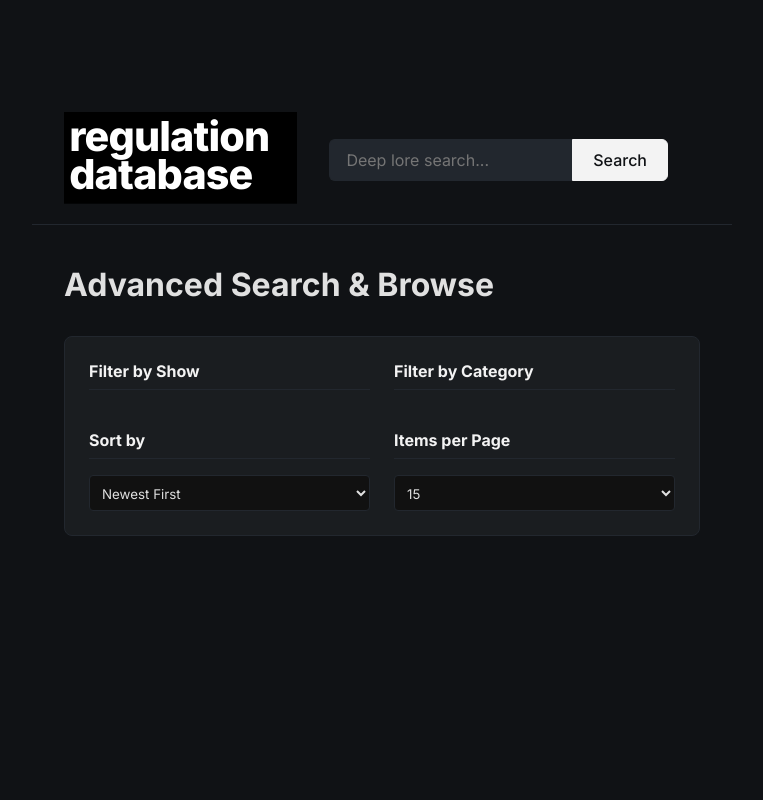
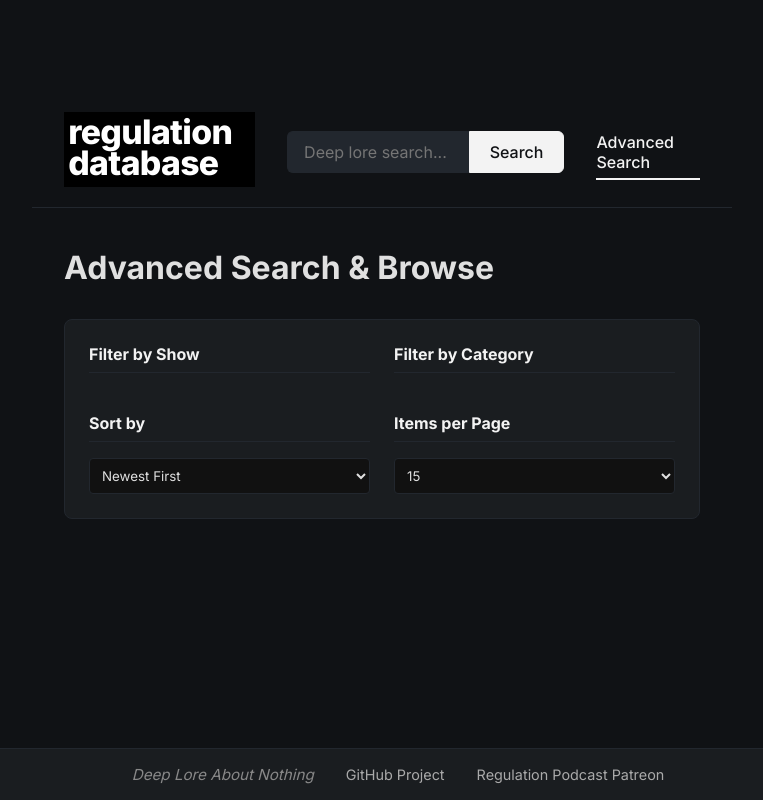
Before and after one commit to SamOhrenberg/regulation-database, a React (Create React App) app in the folder webapp/: page /search in a window 1280 px wide. Shown: the whole page, without its empty margins (258-1021 px from the left). Built offline with nearby package versions, Linux system fonts and the light colour scheme.

Commit message:
should compile now

```diff
--- a/webapp/src/App.css
+++ b/webapp/src/App.css
@@ -666,3 +666,69 @@ mark {
   font-size: 1rem;
   color: var(--text-color);
 }
+
+
+/* --- Footer Styles --- */
+
+/* Base styles (Mobile-first: static footer) */
+.app-footer {
+  width: 100%;
+  padding: 1.5rem 1rem;
+  text-align: center;
+  background-color: #1a1d20;
+  border-top: 1px solid var(--border-color);
+  margin-top: 4rem;
+  display: flex;
+  flex-direction: column;
+  align-items: center;
+  gap: 1rem;
+}
+
+.footer-tagline {
+  font-size: 0.95rem;
+  color: #888;
+  margin: 0;
+  font-style: italic;
+}
+
+.footer-links {
+  display: flex;
+  justify-content: center;
+  align-items: center;
+  gap: 2rem;
+  flex-wrap: wrap;
+}
+
+.footer-link {
+  color: #aaa;
+  text-decoration: none;
+  font-size: 0.9rem;
+  transition: color 0.2s ease-in-out;
+  display: flex;
+  align-items: center;
+  gap: 0.5rem; /* Space between icon and text */
+}
+
+.footer-link:hover {
+  color: var(--accent-color);
+}
+
+.footer-link svg {
+  fill: currentColor; /* The icon will match the link's color */
+}
+
+/* Desktop styles: This media query targets screens tablet-sized and larger */
+@media (min-width: 769px) {
+  .app-footer {
+    position: fixed;
+    bottom: 0;
+    left: 0;
+    z-index: 1000;
+    margin-top: 0;
+    padding: 1rem 1rem;
+  }
+
+  main {
+    padding-bottom: 100px;
+  }
+}
--- a/webapp/src/App.js
+++ b/webapp/src/App.js
@@ -4,6 +4,7 @@ import Header from './components/Header';
 import HomePage from './pages/HomePage';
 import SearchPage from './pages/SearchPage';
 import EpisodePage from './pages/EpisodePage';
+import Footer from './components/Footer';
 import './App.css';
 
 function App() {
@@ -17,6 +18,7 @@ function App() {
           <Route path="/episode/:id" element={<EpisodePage />} />
         </Routes>
       </main>
+      <Footer />
     </div>
   );
 }
--- /dev/null
+++ b/webapp/src/components/Footer.js
@@ -0,0 +1,29 @@
+import React from 'react';
+
+function Footer() {
+  return (
+    <footer className="app-footer">
+      <div className="footer-links">
+        <span className="footer-tagline">Deep Lore About Nothing</span>
+        <a
+          href="https://github.com/SamOhrenberg/regulation-database"
+          target="_blank"
+          rel="noopener noreferrer"
+          className="footer-link"
+        >
+          GitHub Project
+        </a>
+        <a
+          href="https://www.patreon.com/TheRegulationPod"
+          target="_blank"
+          rel="noopener noreferrer"
+          className="footer-link"
+        >
+          Regulation Podcast Patreon
+        </a>
+      </div>
+    </footer>
+  );
+}
+
+export default Footer;
--- a/webapp/src/components/Header.js
+++ b/webapp/src/components/Header.js
@@ -1,8 +1,7 @@
-// src/components/Header.js
 import React from 'react';
 import { Link, NavLink } from 'react-router-dom';
 import { ReactComponent as RegulationLogo } from '../logo.svg';
-import GlobalSearchBar from './GlobalSearchBar'; // Import the new component
+import GlobalSearchBar from './GlobalSearchBar';
 
 function Header() {
   return (
@@ -11,9 +10,13 @@ function Header() {
         <RegulationLogo className="logo" />
       </Link>
 
-      {/* Add the new search bar to the middle of the header */}
       <GlobalSearchBar />
 
+      <nav className="header-nav">
+        <NavLink to="/search" className="nav-link">
+          Advanced Search
+        </NavLink>
+      </nav>
     </header>
   );
 }
--- a/webapp/src/pages/EpisodePage.js
+++ b/webapp/src/pages/EpisodePage.js
@@ -15,7 +15,8 @@ const parseTranscript = (text) => {
   for (const line of lines) {
     const match = line.match(regex);
     if (match) {
-      const [_, startTime, textContent] = match;
+      const startTime = match[1];
+      const textContent = match[2];
       const timeParts = startTime.split(':').map(parseFloat);
       const startSeconds = Math.floor(timeParts[0] * 60 + timeParts[1]);
 
--- a/webapp/src/pages/SearchPage.js
+++ b/webapp/src/pages/SearchPage.js
@@ -13,7 +13,8 @@ const parseTranscript = (text) => {
     for (const line of lines) {
         const match = line.match(regex);
         if (match) {
-            const [_, startTime, textContent] = match;
+            const startTime = match[1];
+            const textContent = match[2];
             const timeParts = startTime.split(':').map(parseFloat);
             const startSeconds = Math.floor(timeParts[0] * 60 + timeParts[1]);
             transcript.push({ startTime, startSeconds, text: textContent });
```
